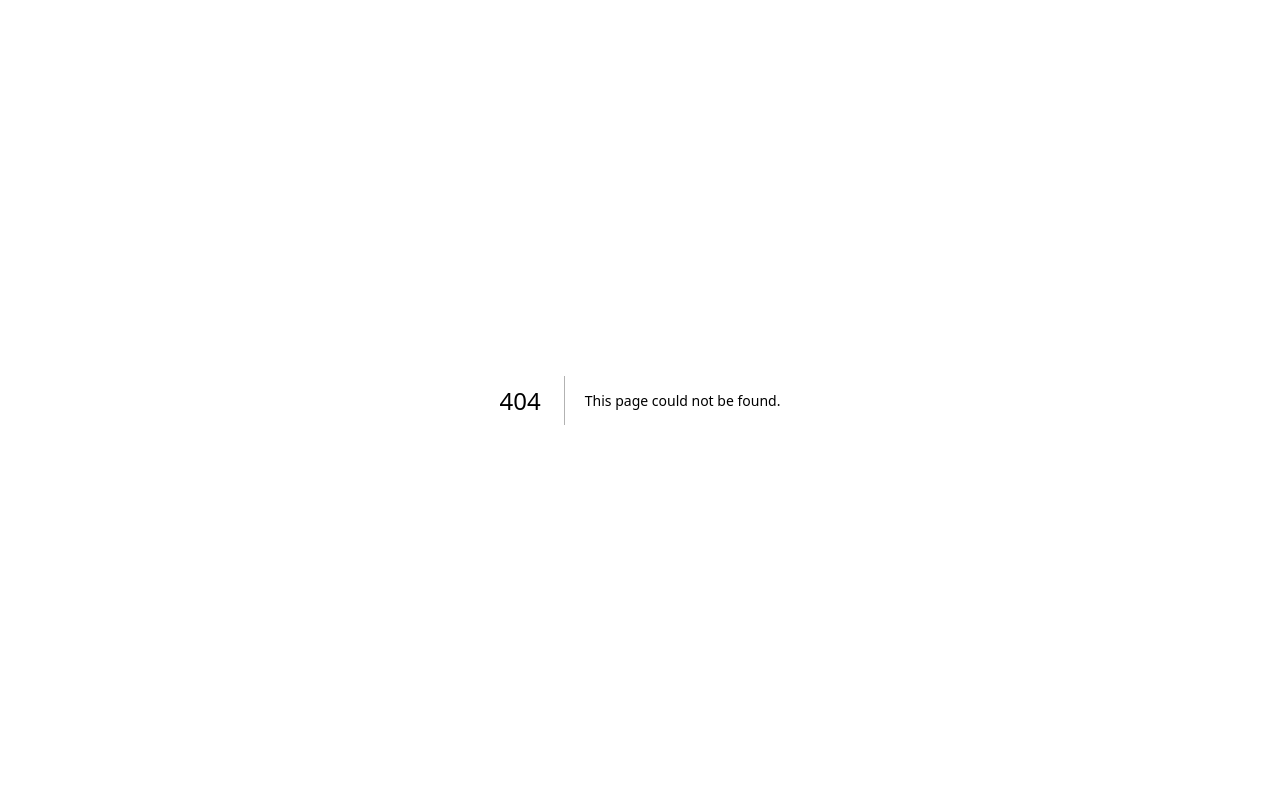
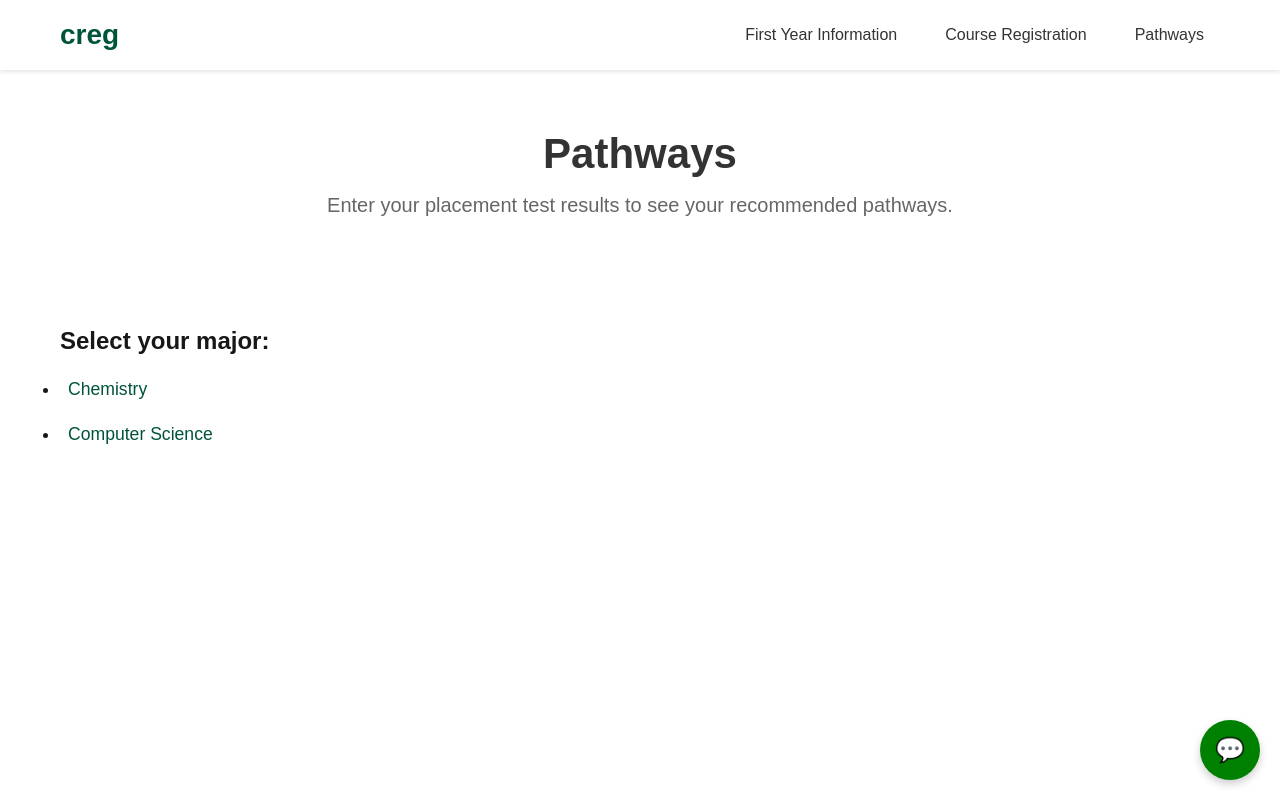
Before and after one commit to tomayyeung/c-reg, a Next.js app in the folder web/: page /pathways in a window 1280 px wide. Before the commit this address had no page. Built offline with nearby package versions, Linux system fonts and the light colour scheme.

Commit message:
Add pathways page

```diff
--- /dev/null
+++ b/web/app/pathways/page.tsx
@@ -0,0 +1,42 @@
+import Header from "@/components/Header";
+import ChatBot from "@/components/ChatBot";
+import styles from "../first-years/page.module.css";
+import Link from "next/link";
+
+export default function Pathways() {
+  return (
+    <>
+      <Header />
+      <ChatBot />
+
+      <div className={styles.container}>
+        <div className={styles.main}>
+          <div className={styles.hero}>
+            <h1 className={styles.title}>Pathways</h1>
+            <p className={styles.subtitle}>
+              Enter your placement test results to see your recommended pathways.
+            </p>
+          </div>
+
+          <h2>Select your major:</h2>
+
+          <ul className={styles.majorList} style={{ gridTemplateColumns: "repeat(1, 1fr)" }}>
+
+            <li className={styles.majorItem}>
+              <Link href="https://www.youtube.com/watch?v=3sUDzwGaPrY" className={styles.majorLink}>
+                <span className={styles.majorName}>Chemistry</span>
+              </Link>
+            </li>
+
+            <li className={styles.majorItem}>
+              <Link href="/pathways/cs" className={styles.majorLink}>
+                <span className={styles.majorName}>Computer Science</span>
+              </Link>
+            </li>
+
+          </ul>
+        </div>
+      </div >
+    </>
+  );
+}
--- a/web/components/Header.tsx
+++ b/web/components/Header.tsx
@@ -15,6 +15,9 @@ export default function Header() {
           <Link href="/register" className={styles.navButton}>
             Course Registration
           </Link>
+          <Link href="/pathways" className={styles.navButton}>
+            Pathways
+          </Link>
         </nav>
       </div>
     </header>
```
Also changed, not shown: web/app/page.tsx (+12 -1 lines).
